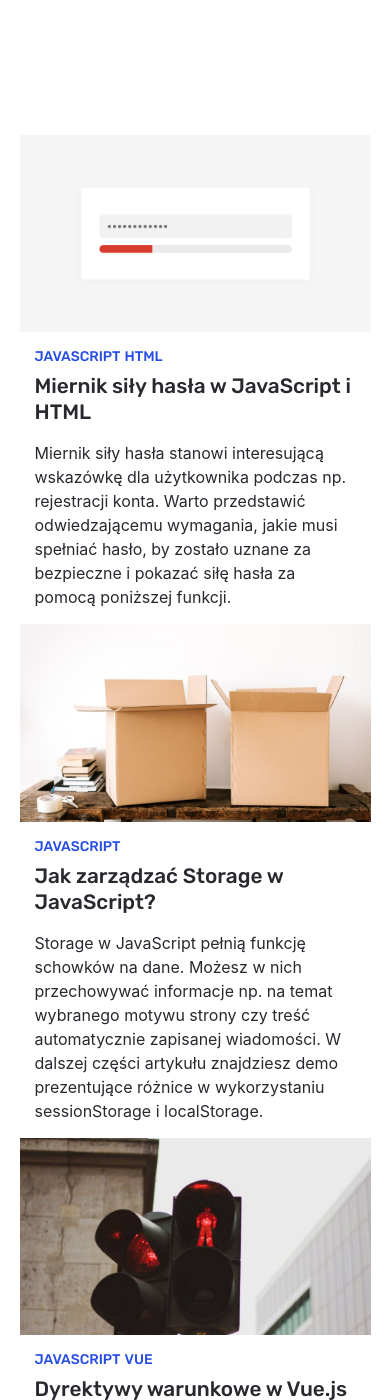
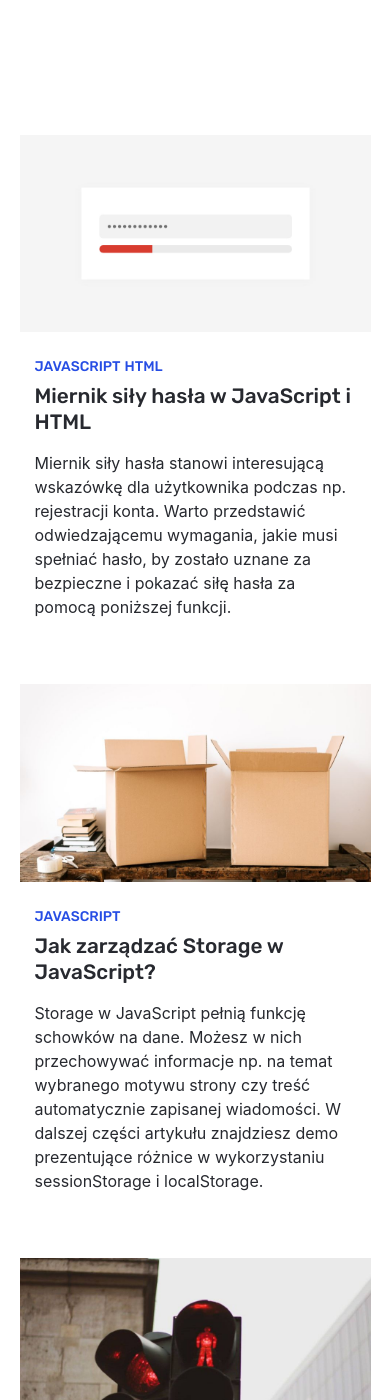
Before and after one commit to frontboard/blog, a Jekyll site: the page built from index.html, in a window 390 px wide and 1400 px high. Built offline with Jekyll 4.4.1, drawn with Linux system fonts in a browser that asks for light colours; the list of posts is cut into pages by our own code.

Commit message:
fix home grid on mobiles

```diff
--- a/_sass/minima/_frontboard.scss
+++ b/_sass/minima/_frontboard.scss
@@ -406,6 +406,12 @@ a {
   }
 }
 .post {
+  margin-bottom: 40px;
+
+  @include media-query($on-laptop) {
+    margin-bottom: 0;
+  }
+
   &__link {
     color: inherit;
     text-decoration: none;
@@ -416,7 +422,7 @@ a {
     text-decoration: none;
   }
   &__details {
-    padding: 15px;
+    padding: 25px 15px;
     @include media-query($on-laptop) {
       padding: 25px;
     }
```
